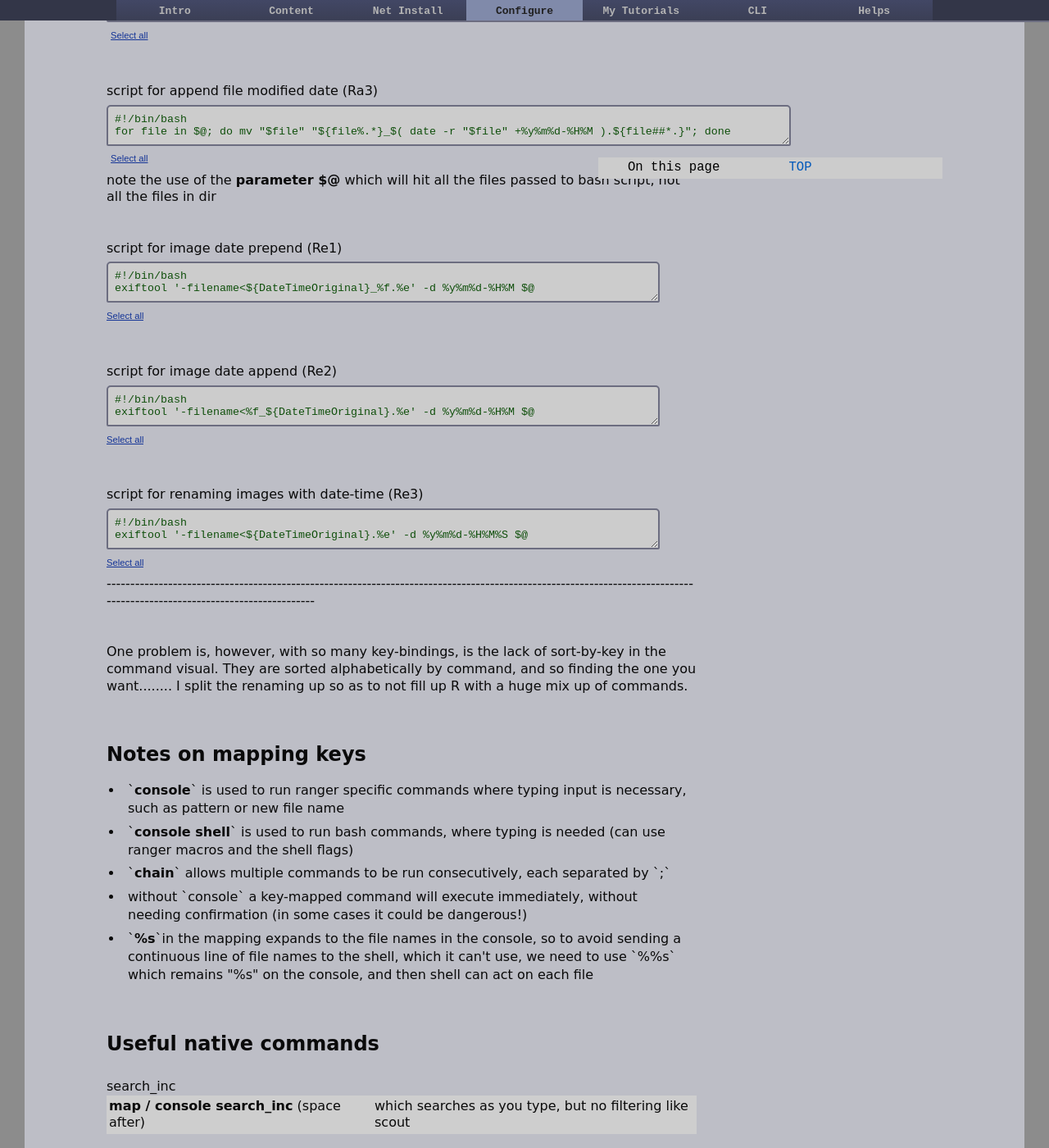
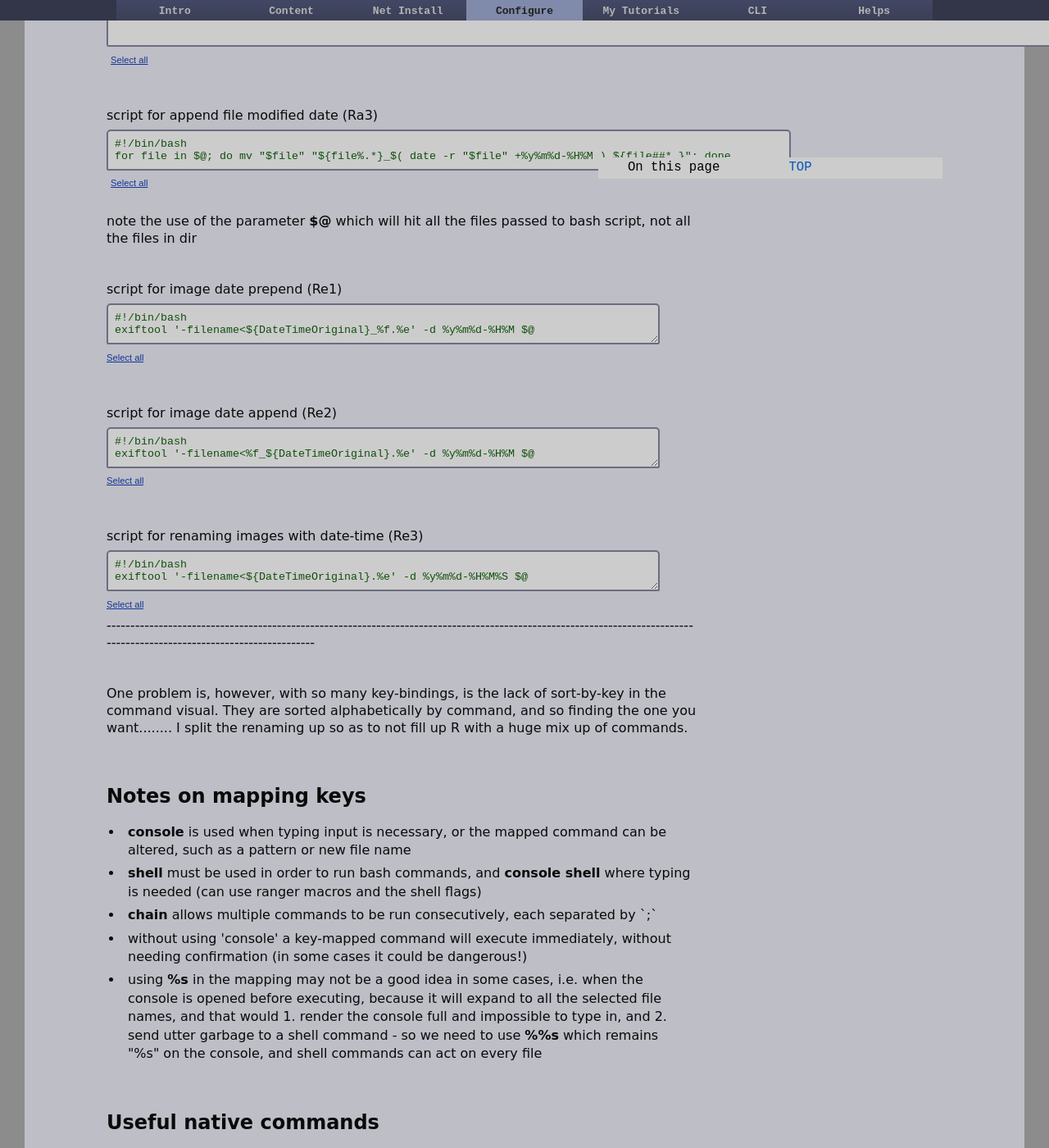
Before and after one commit to dquinton/debian-install, a Jekyll site: the page built from config/ranger.html, in a window 1280 px wide and 1400 px high, scrolled down 18487 px. Shown: the whole window at 82% size. Built offline with Jekyll 4.4.1, drawn with Linux system fonts in a browser that asks for light colours.

Commit message:
updating page

```diff
--- a/config/ranger.html
+++ b/config/ranger.html
@@ -1035,7 +1035,7 @@ Here's my complete Ranger renaming tool that just might take care of all your ne
 You might want to have these printed on a sheet because some commands are too long and a #comment after it disables ability to edit the line when shown in console.  You should also run some tests on dummy files - don't assume that they all work perfectly!!!
 <br><br>
 
-<form><textarea name="T" id="file" rows="62" cols="155">
+<form><textarea name="T" id="file" rows="64" cols="155">
 ###################################
 ##### batch renaming ##########
 
@@ -1108,7 +1108,8 @@ script for append file modified date (Ra3)
 for file in $@; do mv "$file" "${file%.*}_$( date -r "$file" +%y%m%d-%H%M ).${file##*.}"; done</textarea>
 &nbsp;<input type="button" class="submitLink" value="Select all" onClick="javascript:this.form.T.focus();this.form.T.select();">
 </form>
-note the use of the <b>parameter $@</b> which will hit all the files passed to bash script, not all the files in dir
+<br>
+note the use of the parameter <b>$@</b> which will hit all the files passed to bash script, not all the files in dir
 <br><br><br>
 
 script for image date prepend (Re1)
@@ -1142,11 +1143,11 @@ One problem is, however, with so many key-bindings, is the lack of sort-by-key i
 
 
 <h2 id="5" class="tag">Notes on mapping keys</h2>
-<div class="bullet"><ul><li> `<b>console</b>` is used to run ranger specific commands where typing input is necessary, such as pattern or new file name </li>
-<li>`<b>console shell</b>` is used to run bash commands, where typing is needed (can use ranger macros and the shell flags)</li>
-<li>`<b>chain</b>` allows multiple commands to be run consecutively, each separated by `;`</li>
-<li>without `console` a key-mapped command will execute immediately, without needing confirmation (in some cases it could be dangerous!)</li>
-<li>`<b>%s</b>`in the mapping expands to the file names in the console, so to avoid sending a continuous line of file names to the shell, which it can't use, we need to use `%%s`  which remains "%s" on the console, and then shell can act on each file</li>
+<div class="bullet"><ul><li> <b>console</b> is used when typing input is necessary, or the mapped command can be altered, such as a pattern or new file name </li>
+<li><b>shell</b> must be used in order to run bash commands, and <b>console shell</b> where typing is needed (can use ranger macros and the shell flags)</li>
+<li><b>chain</b> allows multiple commands to be run consecutively, each separated by `;`</li>
+<li>without using 'console' a key-mapped command will execute immediately, without needing confirmation (in some cases it could be dangerous!)</li>
+<li>using <b>%s</b> in the mapping may not be a good idea in some cases, i.e. when the console is opened before executing, because it will expand to all the selected file names, and that would 1. render the console full and impossible to type in, and 2. send utter garbage to a shell command - so we need to use <b>%%s</b>  which remains "%s" on the console, and shell commands can act on every file</li>
 </ul></div>
 
 <br>
```
